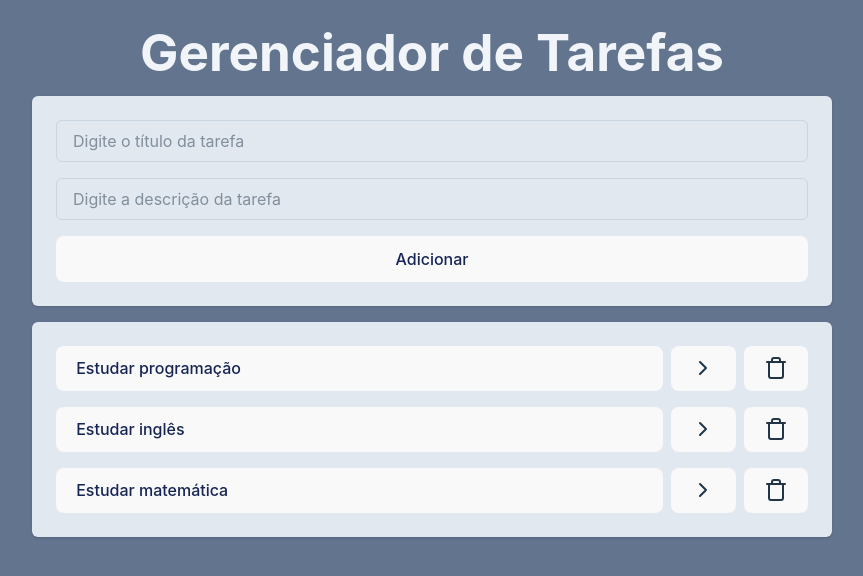
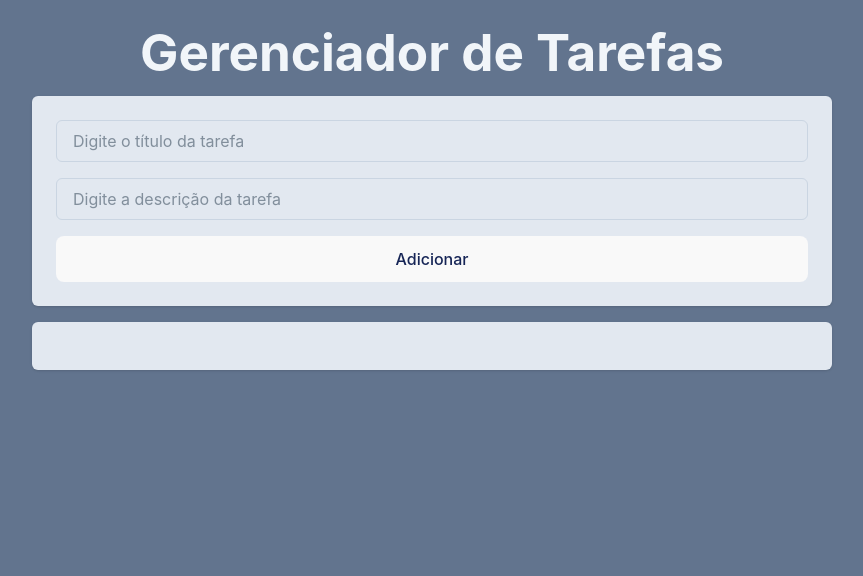
Before and after one commit to andressa-leite/react-tailwind-tasks-app, a React (Vite) app: page / in a window 1280 px wide. Shown: the top 576 px of the page, without its empty margins (208-1071 px from the left). Built offline with nearby package versions, Linux system fonts and the light colour scheme.

Commit message:
retirei a lista de tarefas que inicializavam na pagina

```diff
--- a/src/App.jsx
+++ b/src/App.jsx
@@ -5,27 +5,7 @@
 
 function App() {
   const [tasks, setTasks] = useState(
-    JSON.parse(localStorage.getItem("tasks")) || [
-      {
-        id: 1,
-        title: "Estudar programação",
-        description:
-          "Estudar programação para se tornar um desenvolvedor Full Stack",
-        isCompleted: false,
-      },
-      {
-        id: 2,
-        title: "Estudar inglês",
-        description: "Estudar inglês para se tornar fluente",
-        isCompleted: false,
-      },
-      {
-        id: 3,
-        title: "Estudar matemática",
-        description: "Estudar matemática",
-        isCompleted: false,
-      },
-    ]
+    JSON.parse(localStorage.getItem("tasks")) || []
   );
 
   useEffect(() => {
```
